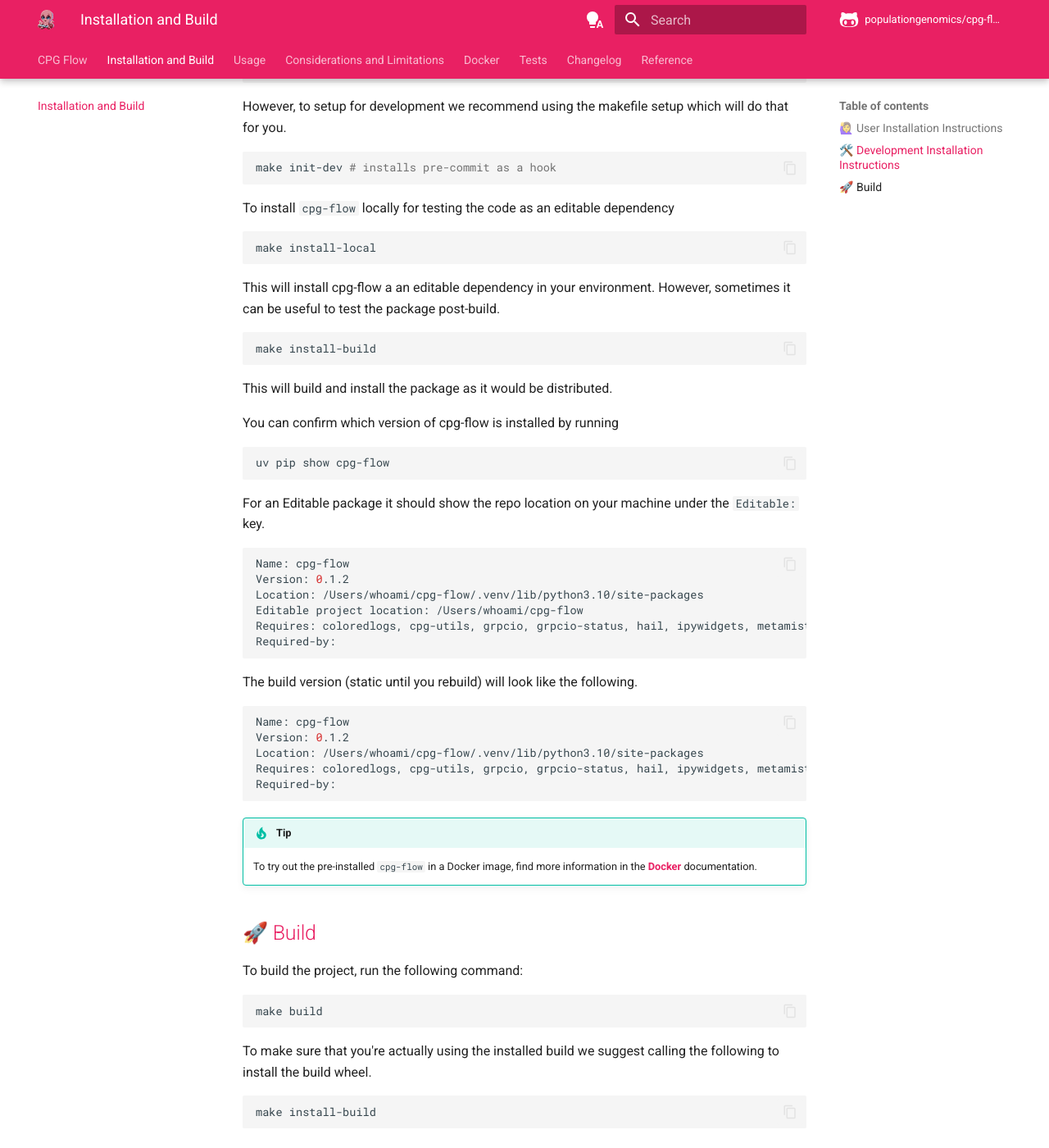
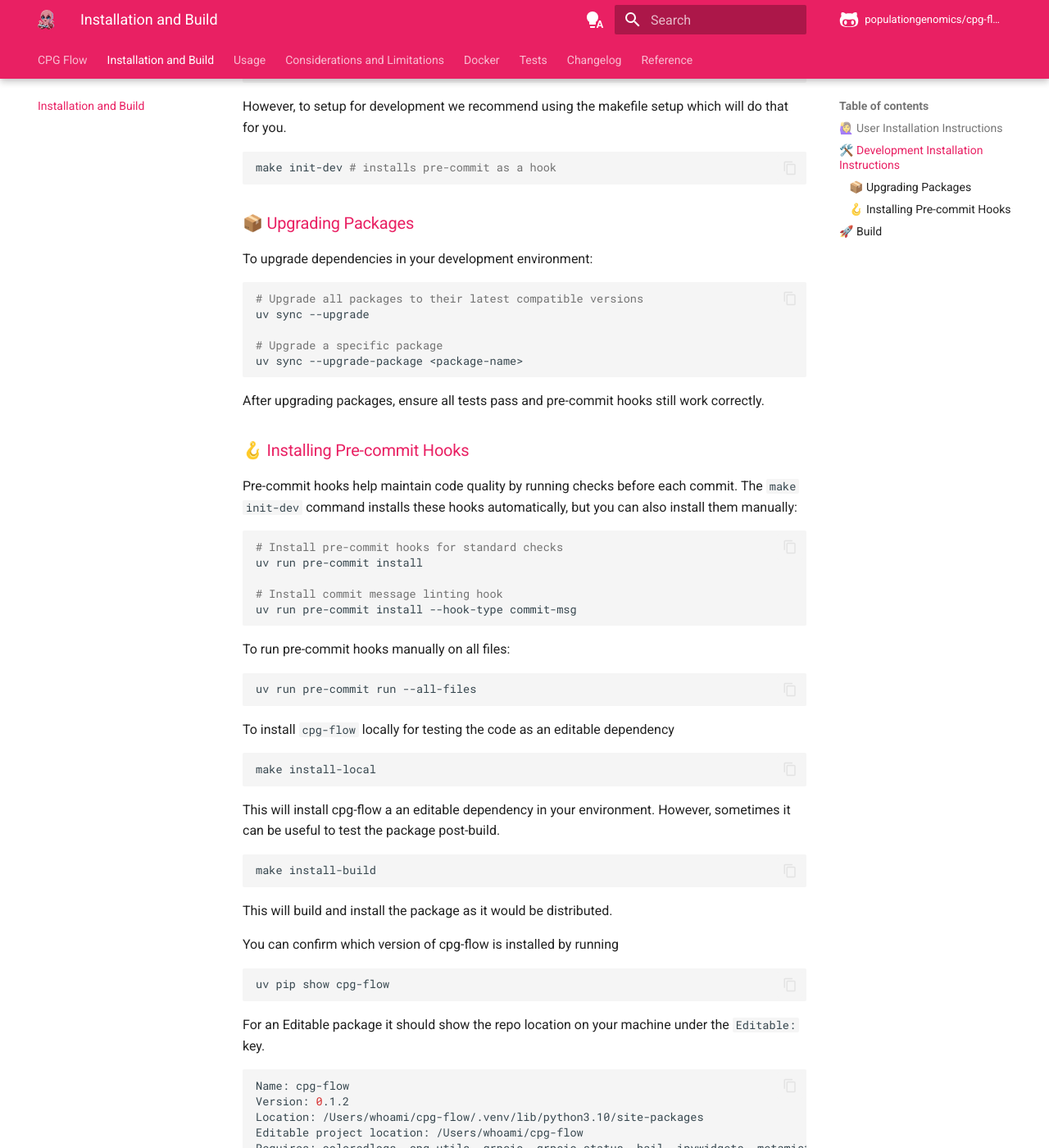
Before and after one commit to populationgenomics/cpg-flow, an MkDocs documentation site: the page built from docs/docs/installation.md, in a window 1280 px wide and 1400 px high, scrolled down 1110 px. Shown: the whole window at 82% size. Built offline with MkDocs 1.6.1 and Material for MkDocs 9.7.7, drawn with Linux system fonts in a browser that asks for light colours; comment, search, counter and statistics services are not loaded; the version menu is left out.

Commit message:
docs: update docs for package upgrades and precommit

````diff
--- a/docs/docs/installation.md
+++ b/docs/docs/installation.md
@@ -46,6 +46,38 @@ However, to setup for development we recommend using the makefile setup which wi
 
 ```bash
 make init-dev # installs pre-commit as a hook
+```
+
+### 📦 Upgrading Packages
+
+To upgrade dependencies in your development environment:
+
+```bash
+# Upgrade all packages to their latest compatible versions
+uv sync --upgrade
+
+# Upgrade a specific package
+uv sync --upgrade-package <package-name>
+```
+
+After upgrading packages, ensure all tests pass and pre-commit hooks still work correctly.
+
+### 🪝 Installing Pre-commit Hooks
+
+Pre-commit hooks help maintain code quality by running checks before each commit. The `make init-dev` command installs these hooks automatically, but you can also install them manually:
+
+```bash
+# Install pre-commit hooks for standard checks
+uv run pre-commit install
+
+# Install commit message linting hook
+uv run pre-commit install --hook-type commit-msg
+```
+
+To run pre-commit hooks manually on all files:
+
+```bash
+uv run pre-commit run --all-files
 ```
 
 To install `cpg-flow` locally for testing the code as an editable dependency
````
Also changed, not shown: README.md.
